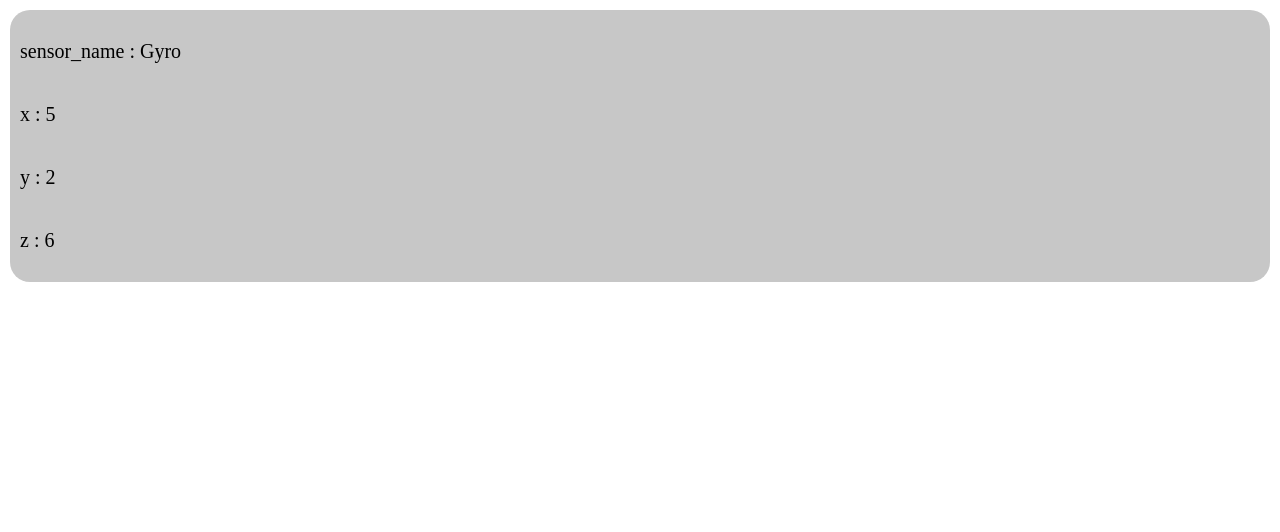
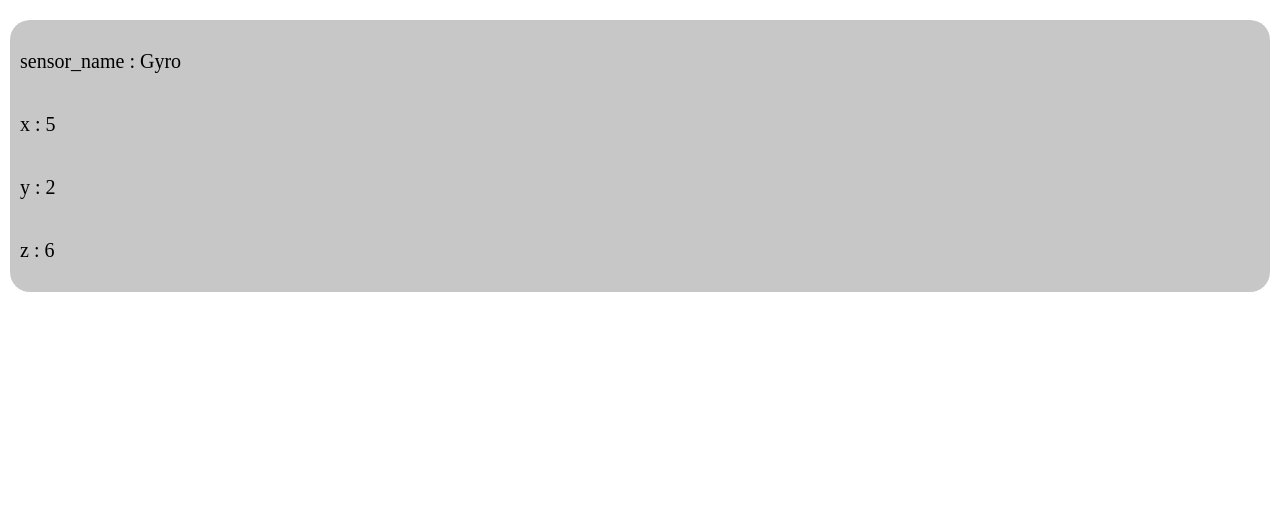
Before and after one commit to zNitche/MotoSentinel, a Flask app: page / in a window 1280 px wide. Shown: the part 43-575 px from the top of the page. Run offline with Flask 2, Linux system fonts and the light colour scheme.

Commit message:
tweaked sensor container margin

```diff
--- a/static/main.css
+++ b/static/main.css
@@ -43,6 +43,7 @@ body {
     flex-direction: column;
     flex-wrap: wrap;
     border-radius: 20px;
+    margin: 10px 0 10px 0;
 }
 
 .footer {
```
